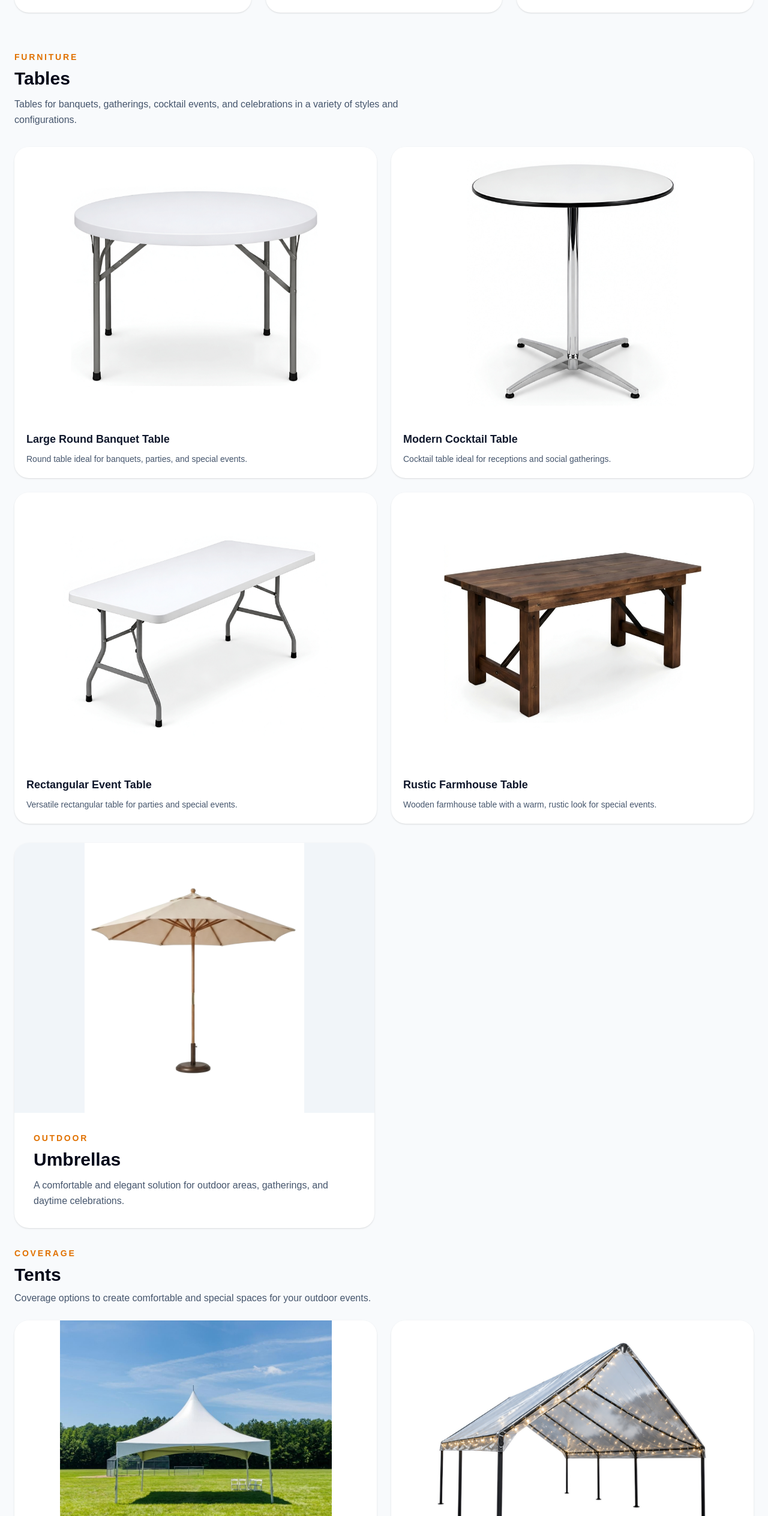
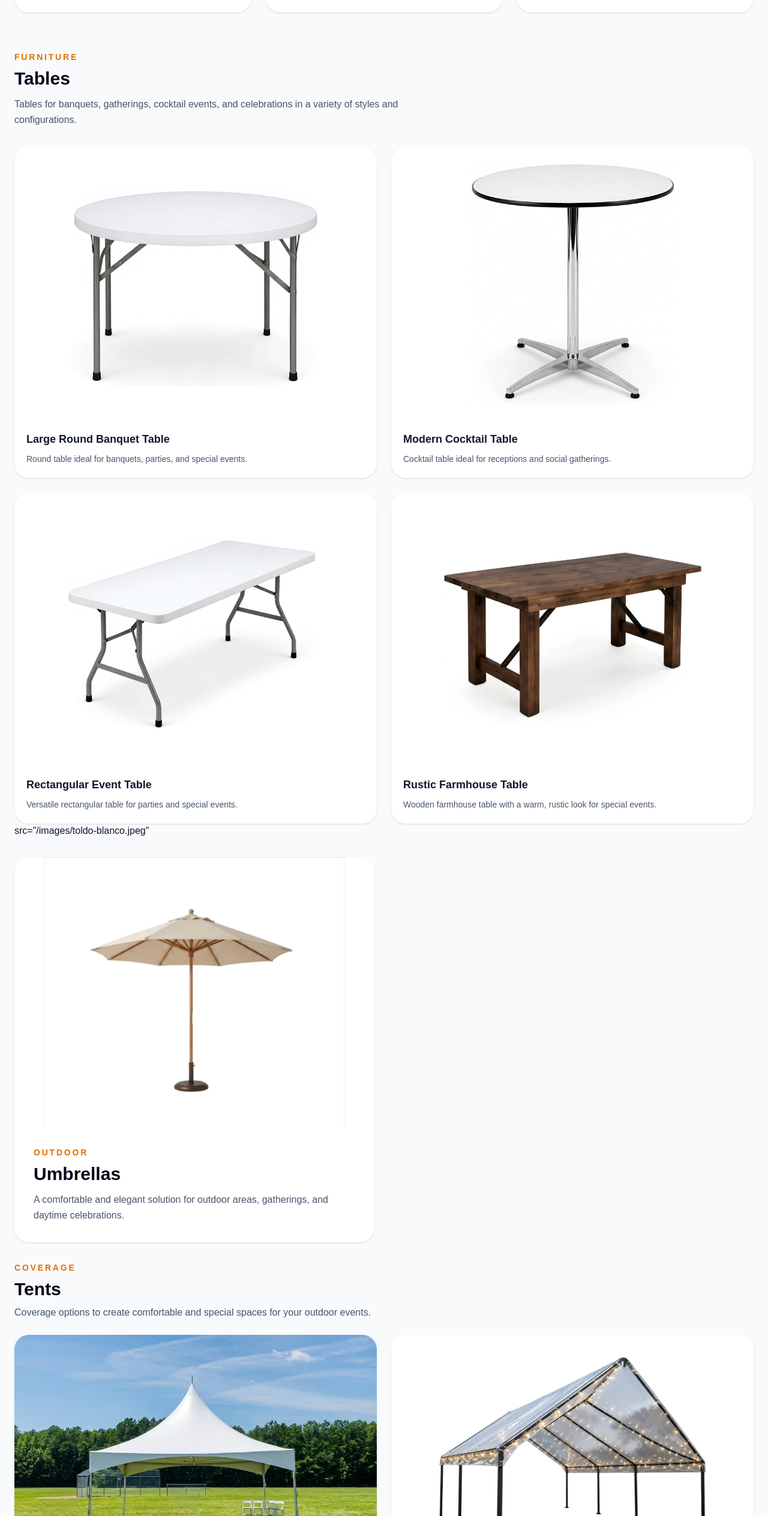
Before and after one commit to diegofdr89-gif/islas-party-rentals, a Next.js app: page /en in a window 1280 px wide. Shown: the part 3359-5886 px from the top of the page at 60% size. Built offline with nearby package versions, Linux system fonts and the light colour scheme.

Commit message:
Finalizar catalogo de productos y ajustes de servicios

```diff
--- a/app/en/page.tsx
+++ b/app/en/page.tsx
@@ -578,10 +578,10 @@ export default function Home() {
 </div>
       </div>
     ))}
-  </div>
+  </div>src="/images/toldo-blanco.jpeg"
 </div>
       <article className="group overflow-hidden rounded-3xl bg-white shadow-sm transition duration-300 hover:-translate-y-2 hover:shadow-xl">
-        <div className="relative aspect-[4/3] overflow-hidden bg-slate-100">
+        <div className="relative aspect-[4/3] overflow-hidden bg-white">
   <Image
     src="/images/sombrilla.jpeg"
     alt="Umbrellas for outdoor events"
@@ -647,7 +647,11 @@ export default function Home() {
             alt={tent.name}
             fill
             sizes="(max-width: 768px) 100vw, 50vw"
-            className="object-contain transition duration-500 group-hover:scale-105"
+            className={`transition duration-500 ${
+  tent.src.includes("toldo-blanco")
+    ? "object-cover group-hover:scale-105"
+    : "object-contain group-hover:scale-105"
+}`}
           />
         </div>
 
@@ -699,7 +703,7 @@ export default function Home() {
             "A special space to enjoy, dance, and add a unique touch to your celebration.",
         },
         {
-          src: "/images/calentador-patio.jpeg",
+          src: "/images/calentador-patio.png",
           name: "Patio Heater",
           description:
             "Ideal for providing greater comfort to your guests during outdoor events.",
@@ -724,7 +728,7 @@ export default function Home() {
               sizes="(max-width: 768px) 100vw, 33vw"
               className={`object-contain transition duration-500 ${
                 item.src.includes("calentador-patio")
-                  ? "scale-[1.25] group-hover:scale-[1.30]"
+                  ? "scale-100 group-hover:scale-105"
                   : "group-hover:scale-105"
               }`}
             />
--- a/app/page.tsx
+++ b/app/page.tsx
@@ -584,7 +584,7 @@ export default function Home() {
 </div>
 </div>
       <article className="group overflow-hidden rounded-3xl bg-white shadow-sm transition duration-300 hover:-translate-y-2 hover:shadow-xl">
-        <div className="relative aspect-[4/3] overflow-hidden bg-slate-100">
+        <div className="relative aspect-[4/3] overflow-hidden bg-white">
   <Image
     src="/images/sombrilla.jpeg"
     alt="Sombrillas para eventos al aire libre"
@@ -650,7 +650,9 @@ export default function Home() {
             alt={tent.name}
             fill
             sizes="(max-width: 768px) 100vw, 50vw"
-            className="object-contain transition duration-500 group-hover:scale-105"
+            className={`transition duration-500 group-hover:scale-105 ${
+  tent.name === "Toldo Blanco" ? "object-cover" : "object-contain"
+}`}
           />
         </div>
 
@@ -702,7 +704,7 @@ export default function Home() {
             "Un espacio especial para disfrutar, bailar y darle un toque único a tu celebración.",
         },
         {
-          src: "/images/calentador-patio.jpeg",
+          src: "/images/calentador-patio.png",
           name: "Calentador de Patio",
           description:
             "Ideal para brindar mayor comodidad a tus invitados durante eventos al aire libre.",
@@ -725,11 +727,7 @@ export default function Home() {
               alt={item.name}
               fill
               sizes="(max-width: 768px) 100vw, 33vw"
-              className={`object-contain transition duration-500 ${
-  item.src.includes("calentador-patio")
-    ? "scale-[1.25] group-hover:scale-[1.30]"
-    : "group-hover:scale-105"
-}`}
+              className="object-contain transition duration-500 group-hover:scale-105"
             />
           </div>
 
```
Also changed, not shown: public/images/sombrilla.jpeg, public/images/sombrillagg.jpeg (added).
